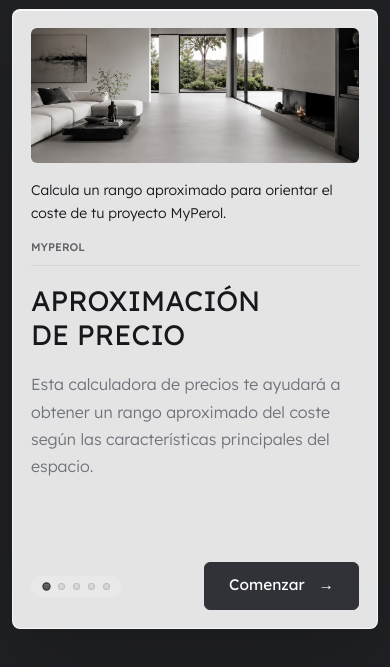
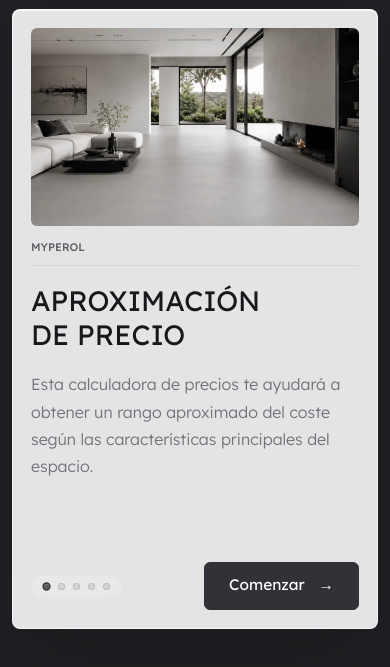
Before and after one commit to diegolaforet/myperol, an Astro site: page /precios in a window 390 px wide. Shown: the part 167-834 px from the top of the page. Built offline with nearby package versions, Linux system fonts and the light colour scheme; Astro itself is replaced by a stand-in of ours; a web font is replaced by a local one.

Commit message:
Cambio calculadora

```diff
--- a/src/components/Calculator.astro
+++ b/src/components/Calculator.astro
@@ -22,7 +22,6 @@ import messages from "../i18n/json/es.json";
         <div class="service-expanded-media-frame">
           <img src="/assets/card-images/services/home-card.webp" width="1200" height="900" loading="lazy" decoding="async" alt="" aria-hidden="true" />
         </div>
-        <p class="service-expanded-summary" data-i18n="calculator_summary">{messages.calculator_summary}</p>
       </div>
 
       <div class="service-expanded-content prices-step-content">
--- a/src/i18n/json/de.json
+++ b/src/i18n/json/de.json
@@ -97,7 +97,6 @@
   "calculator_eyebrow": "MYPEROL / KOSTENSCHÄTZUNG",
   "calculator_heading": "Dein Raum, dein Projekt.",
   "calculator_intro": "Das perfekte Finish beginnt mit der Kenntnis des Untergrunds.",
-  "calculator_summary": "Ermittle einen ungefähren Kostenrahmen für dein MyPerol Projekt.",
   "calculator_title_intro": "KOSTENSCHÄTZUNG",
   "calculator_copy_intro": "Dieser Preisrechner ermittelt anhand der wichtigsten Merkmale deines Raums einen ungefähren Kostenrahmen.",
   "calculator_title_space": "ART DES RAUMS",
--- a/src/i18n/json/en.json
+++ b/src/i18n/json/en.json
@@ -97,7 +97,6 @@
   "calculator_eyebrow": "MYPEROL / ESTIMATE",
   "calculator_heading": "Your space, your project.",
   "calculator_intro": "The perfect finish starts with understanding your surface.",
-  "calculator_summary": "Get an indicative price range for your MyPerol project.",
   "calculator_title_intro": "COST ESTIMATE",
   "calculator_copy_intro": "This calculator provides an indicative cost range based on the main characteristics of your space.",
   "calculator_title_space": "TYPE OF SPACE",
--- a/src/i18n/json/es.json
+++ b/src/i18n/json/es.json
@@ -97,7 +97,6 @@
   "calculator_eyebrow": "MYPEROL / ESTIMACIÓN",
   "calculator_heading": "Tu espacio, tu proyecto.",
   "calculator_intro": "El acabado perfecto empieza por conocer la superficie.",
-  "calculator_summary": "Calcula un rango aproximado para orientar el coste de tu proyecto MyPerol.",
   "calculator_title_intro": "APROXIMACIÓN DE PRECIO",
   "calculator_copy_intro": "Esta calculadora de precios te ayudará a obtener un rango aproximado del coste según las características principales del espacio.",
   "calculator_title_space": "TIPO DE ESPACIO",
--- a/src/i18n/json/fr.json
+++ b/src/i18n/json/fr.json
@@ -97,7 +97,6 @@
   "calculator_eyebrow": "MYPEROL / ESTIMATION",
   "calculator_heading": "Votre espace, votre projet.",
   "calculator_intro": "Une finition parfaite commence par une bonne connaissance du support.",
-  "calculator_summary": "Obtenez une fourchette indicative pour le coût de votre projet MyPerol.",
   "calculator_title_intro": "ESTIMATION DE PRIX",
   "calculator_copy_intro": "Ce calculateur vous permet d’obtenir une fourchette de prix indicative selon les principales caractéristiques de votre espace.",
   "calculator_title_space": "TYPE D’ESPACE",
--- a/src/i18n/json/ru.json
+++ b/src/i18n/json/ru.json
@@ -97,7 +97,6 @@
   "calculator_eyebrow": "MYPEROL / РАСЧЁТ",
   "calculator_heading": "Ваше пространство, ваш проект.",
   "calculator_intro": "Идеальное покрытие начинается с понимания особенностей основания.",
-  "calculator_summary": "Узнайте ориентировочный диапазон стоимости вашего проекта MyPerol.",
   "calculator_title_intro": "ПРЕДВАРИТЕЛЬНЫЙ РАСЧЁТ",
   "calculator_copy_intro": "Этот калькулятор поможет определить ориентировочный диапазон стоимости с учётом основных характеристик вашего пространства.",
   "calculator_title_space": "ТИП ПОМЕЩЕНИЯ",
--- a/src/i18n/json/uk.json
+++ b/src/i18n/json/uk.json
@@ -97,7 +97,6 @@
   "calculator_eyebrow": "MYPEROL / РОЗРАХУНОК",
   "calculator_heading": "Ваш простір, ваш проєкт.",
   "calculator_intro": "Ідеальне покриття починається з розуміння особливостей основи.",
-  "calculator_summary": "Дізнайтеся орієнтовний діапазон вартості вашого проєкту MyPerol.",
   "calculator_title_intro": "ОРІЄНТОВНИЙ РОЗРАХУНОК",
   "calculator_copy_intro": "Цей калькулятор допоможе визначити орієнтовний діапазон вартості з урахуванням основних характеристик вашого простору.",
   "calculator_title_space": "ТИП ПРИМІЩЕННЯ",
--- a/src/styles/design.css
+++ b/src/styles/design.css
@@ -592,10 +592,10 @@ body.controls-over-calculator .site-header .lang-button:focus-visible {
 #prices-calculator-card { --price-card-enter-duration: 300ms; scroll-margin-top: 104px; }
 .prices-page .prices-card .service-expanded-title { max-width: 16ch; margin-bottom: var(--space-20); font-size: clamp(32px, 3vw, 48px); font-weight: 400; line-height: 1.14; }
 .prices-page .prices-card .service-expanded-copy { max-width: 52ch; font-size: var(--text-16); line-height: 1.7; }
-.prices-page .service-expanded-media { grid-template-rows: minmax(0, 1fr) auto; gap: var(--space-16); }
+.prices-page .service-expanded-media { grid-template-rows: minmax(0, 1fr); gap: 0; }
 .prices-page .service-expanded-media-frame { align-items: stretch; justify-content: stretch; }
 .prices-page .service-expanded-media-frame img { width: 100%; height: 100%; max-height: none; object-fit: cover; }
-.prices-page .service-expanded-summary { max-width: 42ch; font-size: var(--text-14); line-height: 1.7; }
+.prices-page .service-expanded-summary { display: none; }
 .prices-page .prices-step-content { padding-top: var(--space-16); min-width: 0; }
 .prices-page .service-expanded-label { width: 100%; margin-bottom: var(--space-18); padding-bottom: var(--space-12); border-bottom: 1px solid var(--palette-tone-107); color: var(--palette-tone-108); }
 .prices-card-footer { flex-direction: row-reverse; justify-content: space-between; width: 100%; padding-top: var(--space-20); gap: var(--space-16); }
@@ -632,7 +632,7 @@ body.controls-over-calculator .site-header .lang-button:focus-visible {
 .prices-card[data-view="condition"] .price-long-option span { font-size: var(--text-15); line-height: 1.5; }
 .prices-card[data-view="condition"] .price-long-option small { line-height: 1.65; }
 .prices-page .prices-card[data-view="condition"] { grid-template-columns: minmax(0, .9fr) minmax(0, 1.1fr); }
-.prices-page .prices-card[data-view="condition"] .service-expanded-media { grid-template-rows: minmax(0, 1fr) auto; gap: var(--space-10); }
+.prices-page .prices-card[data-view="condition"] .service-expanded-media { grid-template-rows: minmax(0, 1fr); gap: 0; }
 .prices-page .prices-card[data-view="condition"] .service-expanded-media-frame { width: 100%; height: 100%; }
 .prices-page .prices-card[data-view="condition"] .service-expanded-media-frame img {
   width: 100%;
@@ -641,7 +641,6 @@ body.controls-over-calculator .site-header .lang-button:focus-visible {
   object-fit: cover;
   object-position: center;
 }
-.prices-page .prices-card[data-view="condition"] .service-expanded-summary { font-size: var(--text-13); line-height: 1.4; }
 .prices-page .prices-card[data-view="condition"] .prices-step-content { padding-top: var(--space-8); overflow: hidden; }
 .prices-page .prices-card[data-view="condition"] .service-expanded-label { margin-bottom: var(--space-8); padding-bottom: var(--space-8); }
 .prices-page .prices-card[data-view="condition"] .service-expanded-title {
@@ -868,11 +867,11 @@ body.controls-over-calculator .site-header .lang-button:focus-visible {
     overscroll-behavior-y: auto;
     padding-right: 4px;
   }
-  .prices-page .service-expanded-media { display: grid; grid-template-rows: minmax(0, 1fr) auto; }
+  .prices-page .service-expanded-media { display: grid; grid-template-rows: minmax(0, 1fr); }
   .prices-page .prices-card:not([data-view="intro"]) .service-expanded-media { display: none; }
   .prices-page .prices-card:not([data-view="intro"]):not([data-view="result"]) { grid-template-rows: minmax(0, 1fr); }
   .prices-page .prices-card:not([data-view="intro"]):not([data-view="result"]) .prices-step-content { grid-row: 1; }
-  .prices-page .service-expanded-summary { display: block; }
+  .prices-page .service-expanded-summary { display: none; }
   .prices-page .prices-step-content { padding-top: 0; }
   .price-estimate-stage {
     grid-template-columns: 1fr;
@@ -951,7 +950,7 @@ body.controls-over-calculator .site-header .lang-button:focus-visible {
   .prices-page .prices-card[data-view="condition"] .price-long-option { padding: 9px 12px; }
   .prices-page .prices-card[data-view="condition"] .price-long-option small { font-size: var(--text-11); line-height: 1.28; }
   .prices-page .prices-card[data-view="condition"] .service-expanded-title { margin-bottom: 6px; font-size: var(--text-25); }
-  .prices-page .service-expanded-media { grid-template-rows: minmax(125px, 1fr) auto; padding-top: 0; }
+  .prices-page .service-expanded-media { grid-template-rows: minmax(125px, 1fr); padding-top: 0; }
   .price-estimate-stage { height: min(610px, calc(100dvh - 178px)); gap: var(--space-14); }
   .price-estimate-card { padding: var(--space-18); }
   .price-estimate-card > p { font-size: var(--text-28); }
```
